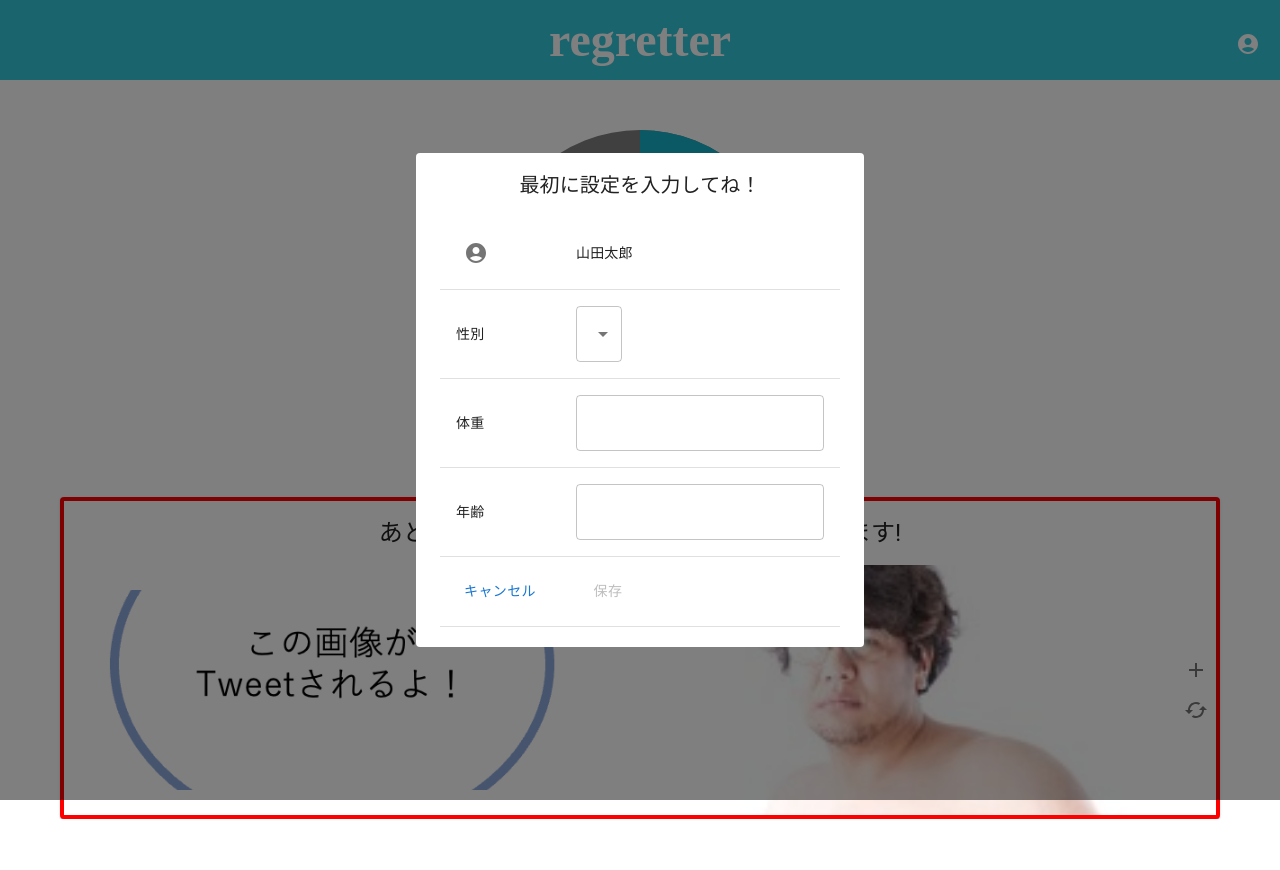
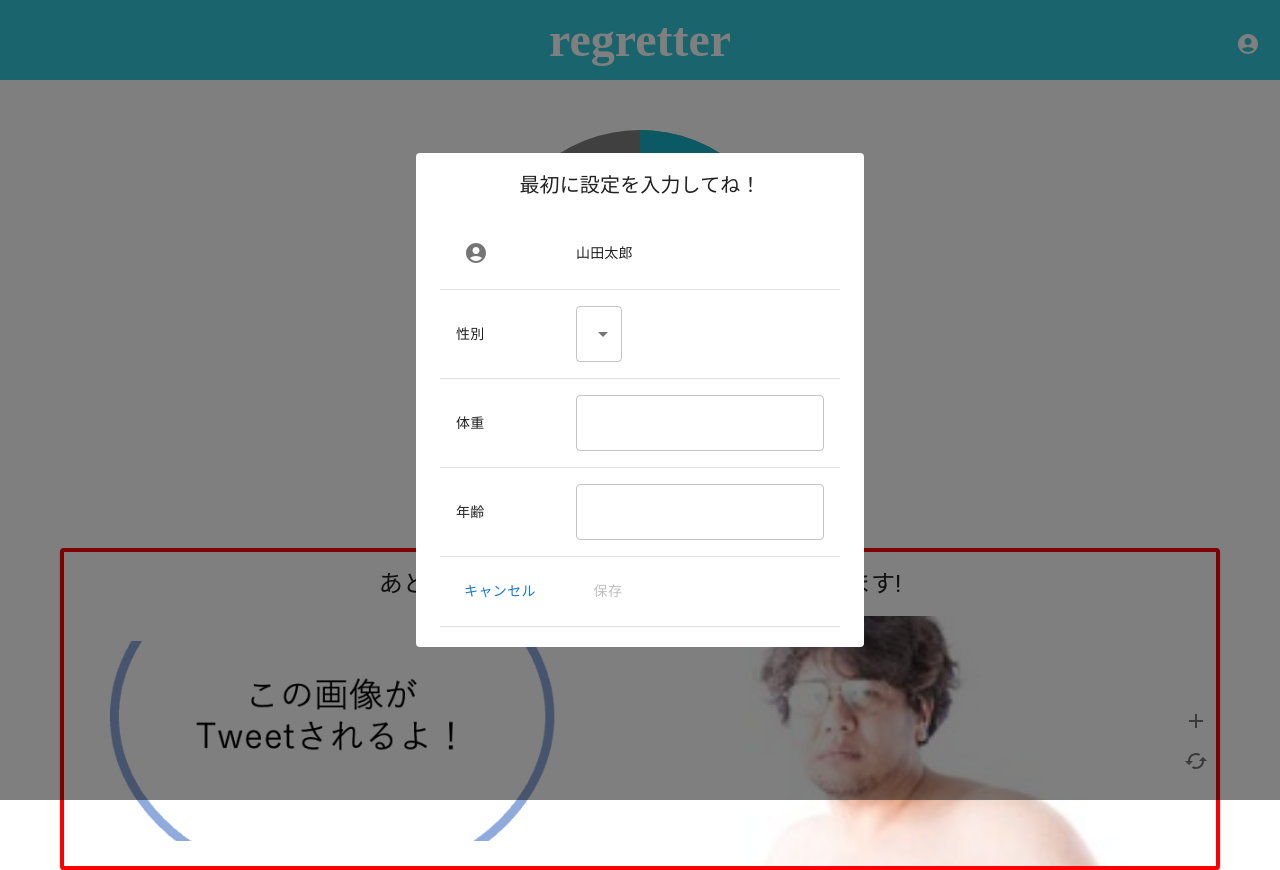
Before and after one commit to GMO-teamB/Regretter, a React (Create React App) app in the folder frontend/: page / in a window 1280 px wide. Before the commit the page ends 819 px from the top, so only its background shows below. Built offline with nearby package versions, Linux system fonts and the light colour scheme.

Commit message:
LinkComponentの編集一部完了

```diff
--- a/frontend/src/Components/Top.css
+++ b/frontend/src/Components/Top.css
@@ -6,6 +6,7 @@
 }
 .startButtonBox{
     margin-top: 30px;
+    display:flex;
     justify-content: center;
     align-content: center;
     width:100%;
@@ -14,6 +15,20 @@
     justify-content: center;
     align-content: center;
     width:100%;
+    text-align: center;
+    margin-bottom:3rem;
+    background-color:#33c9dc;
+    width:100%;
+    max-width:150px;
+    padding:0.5rem;
+    text-decoration:none;
+    color:white;
+    border-radius:10px;
+    font-weight: bold;
+}
+
+.startButton:hover{
+    opacity:0.7;
 }
 .cautionBox{
     border: 4px solid;
--- a/frontend/src/Components/Top.js
+++ b/frontend/src/Components/Top.js
@@ -1,8 +1,8 @@
 import React, { useEffect, useState, useRef } from 'react'
-import { Link } from 'react-router-dom'
+import { NavLink } from 'react-router-dom'
 import { PieChart } from './pichart'
 import "./Top.css";
-import { Box, Button, Card, CardHeader, CardMedia, IconButton} from '@mui/material'
+import { Box, Card, CardHeader, CardMedia, IconButton} from '@mui/material'
 import devImage from './images/dev.jpg';
 import devImage2 from './images/dev2.jpg';
 import desImage from './images/吹き出し.png'
@@ -47,7 +47,7 @@ export default function Top() {
     <div className='top'>
        <PieChart></PieChart>
        <Box className='startButtonBox'>
-        <Button  className='startButton' component={Link} to="/task" >運動を開始する</Button>
+       <NavLink to="/task" className="startButton">タスク選択画面へ</NavLink>
        </Box>
        <Card className='cautionBox'>
         <CardHeader className='cautionText' title={`あと${mins}:${seconds<10?`0${seconds}`:seconds}分で恥ずかしい画像がtweetされます!`}/>
```
Also changed, not shown: 1 other file (tests, documents, lock files or other folders).
